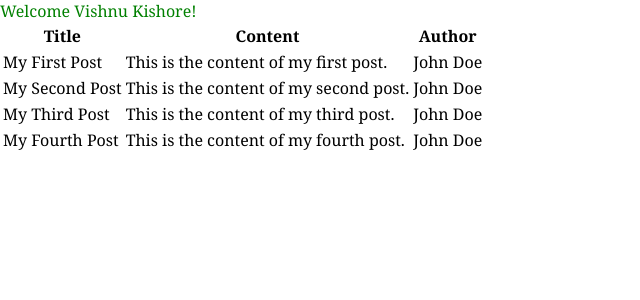
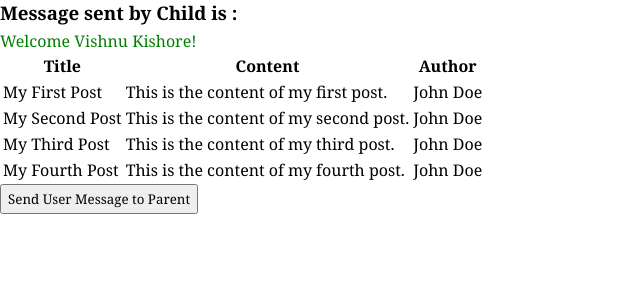
Before and after one commit to Vishnu473/practice-angular, an Angular app: page / in a window 1280 px wide. Shown: the top 300 px of the page, without its empty margins (0-640 px from the left). Built offline with nearby package versions, Linux system fonts and the light colour scheme.

Commit message:
Data Flow from Child to Parent using OutPut,EventEmitter

```diff
--- a/src/app/app.component.html
+++ b/src/app/app.component.html
@@ -44,6 +44,8 @@
     </p>
   </div>
 </main>
+<h3>Message sent by Child is :</h3>
+<p>{{ childMessage }}</p>
 
 <app-header-component
   *ngIf="isLoggedIn"
@@ -54,4 +56,5 @@
   *ngIf="isLoggedIn"
   [user]="userName"
   [postLists]="currentpostList"
+  (UserMessage)="childMessageToParent($event)"
 ></app-posts-list>
--- a/src/app/app.component.ts
+++ b/src/app/app.component.ts
@@ -16,6 +16,7 @@ export class AppComponent {
   profession: string = '';
   password: string = '';
   message: string = '';
+  childMessage: string = '';
   currentpostList: Post[] = [];
 
   constructor() {
@@ -76,4 +77,8 @@ export class AppComponent {
     }
     console.log(this.userName != undefined);
   }
+
+  childMessageToParent(msg: string) {
+    this.childMessage = msg;
+  }
 }
--- a/src/app/posts-list/posts-list.component.html
+++ b/src/app/posts-list/posts-list.component.html
@@ -15,3 +15,5 @@
   </tr>
   }
 </table>
+
+<button (click)="sendMessage()">Send User Message to Parent</button>
--- a/src/app/posts-list/posts-list.component.ts
+++ b/src/app/posts-list/posts-list.component.ts
@@ -1,5 +1,5 @@
 import { NgClass } from '@angular/common';
-import { Component, Input } from '@angular/core';
+import { Component, Input, Output, EventEmitter } from '@angular/core';
 import { Post } from '../services/post-service.service';
 
 @Component({
@@ -11,6 +11,12 @@ import { Post } from '../services/post-service.service';
 })
 export class PostsListComponent {
   @Input() user: string = '';
+  @Input() postLists: Post[] = [];
+  @Output() UserMessage = new EventEmitter();
 
-  @Input() postLists: Post[] = [];
+  currentMessage: string = "Hi! Parent, I'm your child!";
+
+  sendMessage(): void {
+    this.UserMessage.emit(this.currentMessage);
+  }
 }
```
